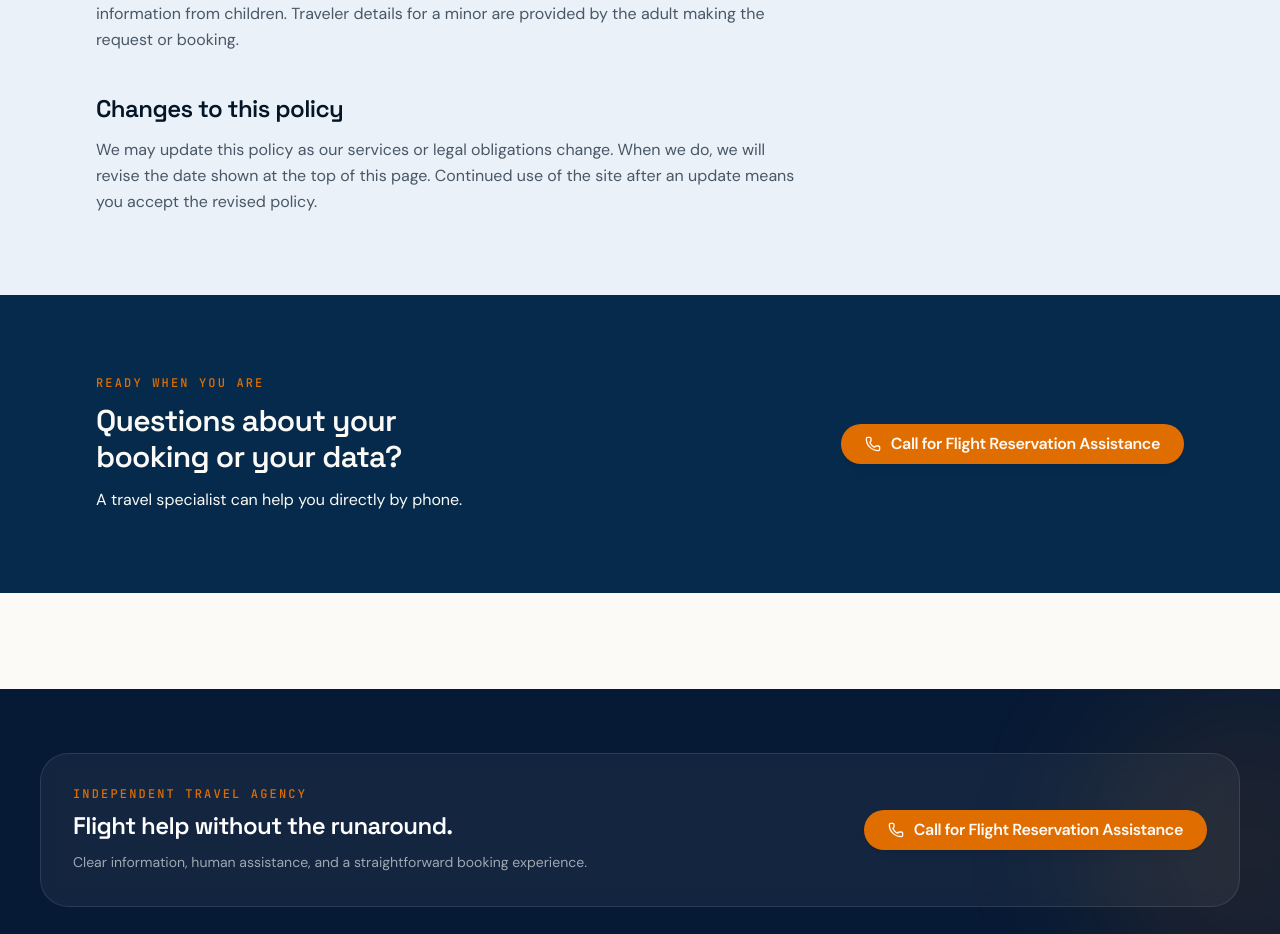
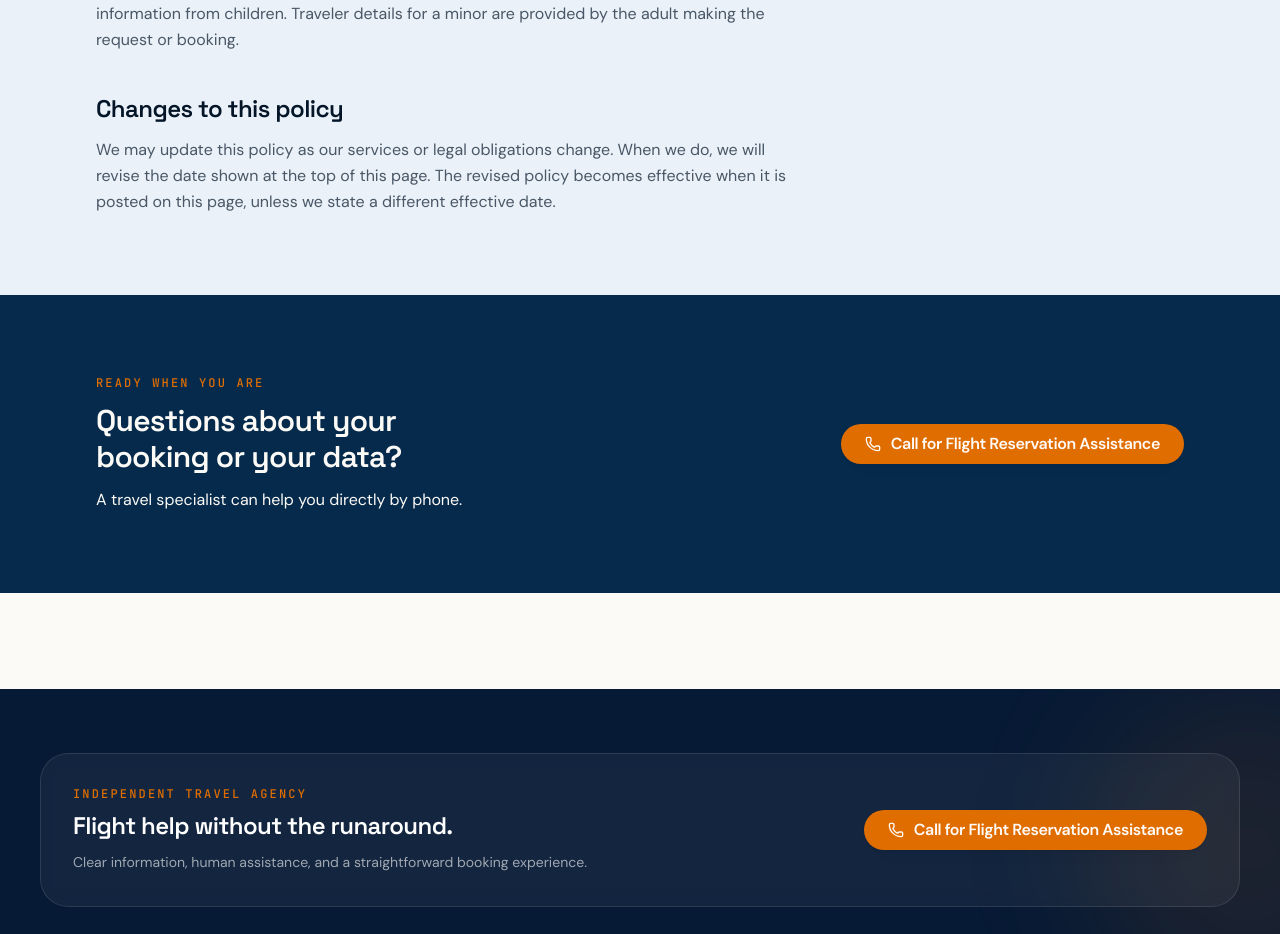
Before and after one commit to gauravpabbun1989-spec/td-2-2026, a React (Vite) app in the folder src/frontend/: page /privacy in a window 1280 px wide. Shown: the part 2700-3634 px from the top of the page. Built offline with nearby package versions, Linux system fonts and the light colour scheme; what @caffeineai/core-infrastructure would draw is missing.

Commit message:
Clarify privacy policy update effectiveness

```diff
--- a/src/frontend/src/pages/PrivacyPage.tsx
+++ b/src/frontend/src/pages/PrivacyPage.tsx
@@ -90,7 +90,7 @@ const POLICY_BLOCKS: readonly PolicyBlock[] = [
     id: "changes",
     heading: "Changes to this policy",
     paragraphs: [
-      "We may update this policy as our services or legal obligations change. When we do, we will revise the date shown at the top of this page. Continued use of the site after an update means you accept the revised policy.",
+      "We may update this policy as our services or legal obligations change. When we do, we will revise the date shown at the top of this page. The revised policy becomes effective when it is posted on this page, unless we state a different effective date.",
     ],
   },
 ];
```
